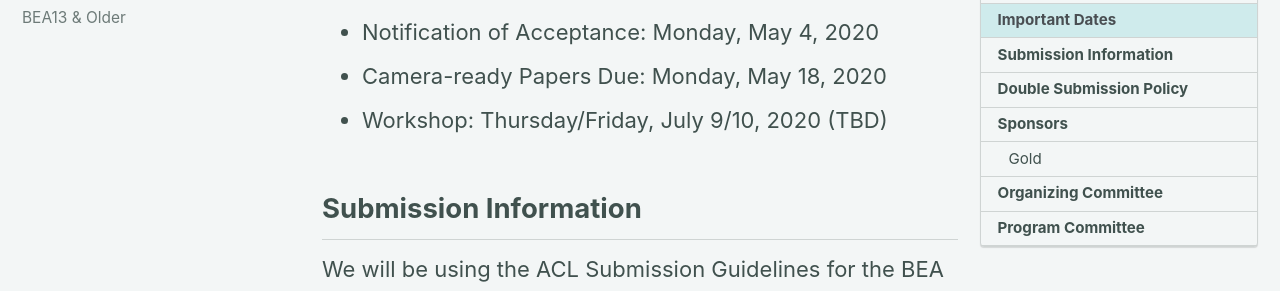
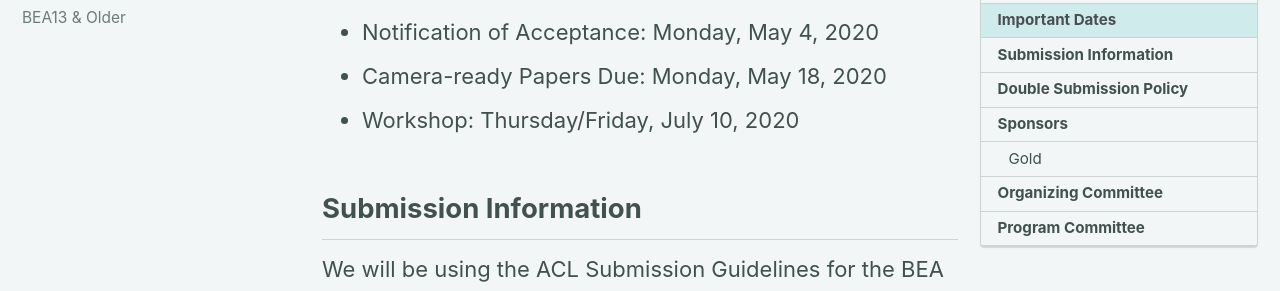
Before and after one commit to sigedu-org/website, a Jekyll site: the page built from _pages/bea/current.md, in a window 1280 px wide and 900 px high, scrolled down 5295 px. Shown: the part 153-444 px from the top of the window. Built offline with Jekyll 4.4.1, drawn with Linux system fonts in a browser that asks for light colours; cached includes are drawn as plain includes; nearby versions of some CDN libraries; some of the changed text lies outside the part shown.

Commit message:
Make date final

```diff
--- a/_pages/bea/current.md
+++ b/_pages/bea/current.md
@@ -39,7 +39,7 @@ gold:
         </tr>
         <tr>
             <td><strong>Date</strong></td>
-            <td>Thursday, July 9, 2020 <b>OR</b> Friday, July 10, 2020 (TBD)</td>
+            <td>Friday, July 10, 2020</td>
         </tr>
         <tr>
             <td><strong>Organizers</strong></td>
@@ -99,7 +99,7 @@ Mari Ostendorf, University of Washington.
 - Submission Deadline: **Monday, April 6, 2020, 11:59pm EST**
 - Notification of Acceptance: Monday, May 4, 2020
 - Camera-ready Papers Due: Monday, May 18, 2020
-- Workshop: Thursday/Friday, July 9/10, 2020 (TBD)
+- Workshop: Thursday/Friday, July 10, 2020
 
 
 ## Submission Information
```
